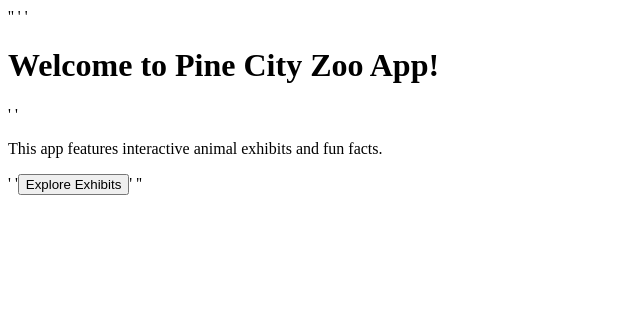
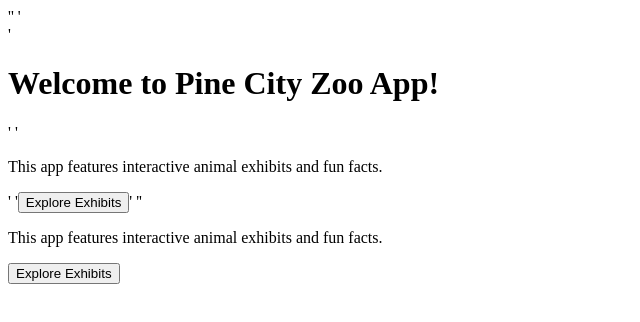
Before and after one commit to Ngoako-0728/PineCityZooApp, a plain HTML site: page Index.html in a window 1280 px wide. Shown: the whole page, without its empty margins (0-640 px from the left). Drawn offline with Linux system fonts and the light colour scheme.

Commit message:
Update Index.html
° Discription: Main HTML file for the Pine City Zoo
° Contents
1. DOCTYPE declaration
2. HTML root element
3. Head section with title and stylesheet link
4. Body section with

```diff
--- a/Index.html
+++ b/Index.html
@@ -4,10 +4,19 @@
       '<title>Pine City Zoo App</title>'
       '<link rel="stylesheet" href="style.css">
     </head>
-    <head>
+    <body>
+      <header>
       '<h1>Welcome to Pine City Zoo App!</h1>'
       '<p>This app features interactive animal exhibits and fun facts.</p>'
       '<button>Explore Exhibits</button>'
       '<script src="script.js"></script>'
-    </head>
+      </header>
+      <main>
+        <p>This app features interactive animal exhibits and fun facts.</p>
+        <button>Explore Exhibits</butto>
+          <nav>
+            <!-- Navigation menu will be toggled here by JavaScript -->
+          </nav>
+      </main>
+    </body>
   </html>
```
